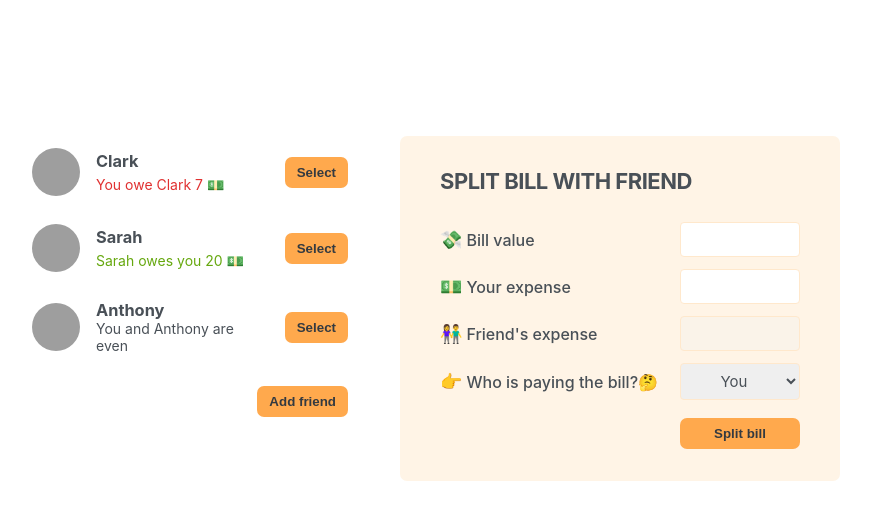
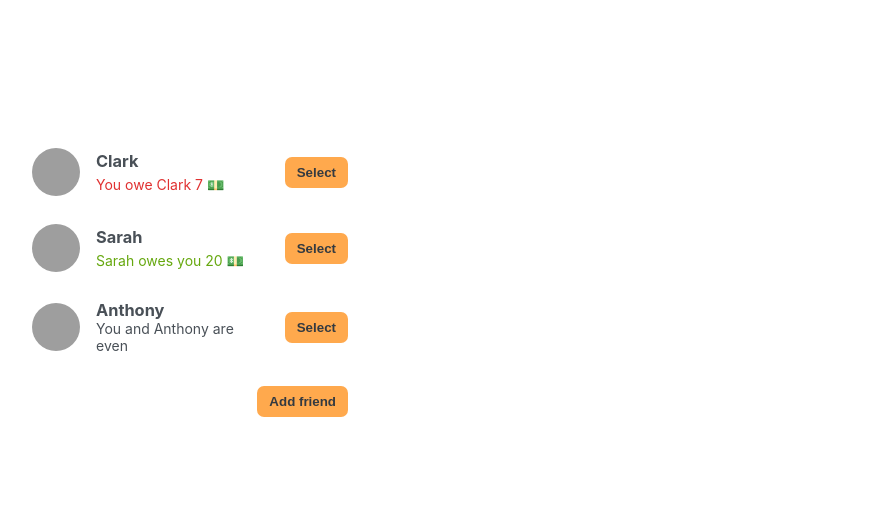
Before and after one commit to Jpkeys29/Bill-Splitter-React, a React (Create React App) app: page / in a window 1280 px wide. Shown: the top 520 px of the page, without its empty margins (210-1081 px from the left). Built offline with nearby package versions, Linux system fonts and the light colour scheme; grey boxes are pictures that could not be loaded.

Commit message:
Conditionally rendering friend form

```diff
--- a/src/App.js
+++ b/src/App.js
@@ -28,6 +28,7 @@ function Button({ children, onClick }) {
 export default function App() {
   const [friends, setFriends] = useState(initialFriends);
   const [showAddFriend, setShowAddFriend] = useState(false);
+  const[selectedFriend, setSelectedFriend] = useState(null);
 
   function handleShowAddFriend() {
     setShowAddFriend((show) => !show);
@@ -45,7 +46,7 @@ export default function App() {
         {showAddFriend && <FormAddFriend onAddFriend={handleAddFriend} />}
         <Button onClick={handleShowAddFriend}>{showAddFriend ? 'Close' : 'Add friend'}</Button>
       </div>
-      <FormSplitBill />
+      {selectedFriend && <FormSplitBill />}
     </div>
   );
 }
```
